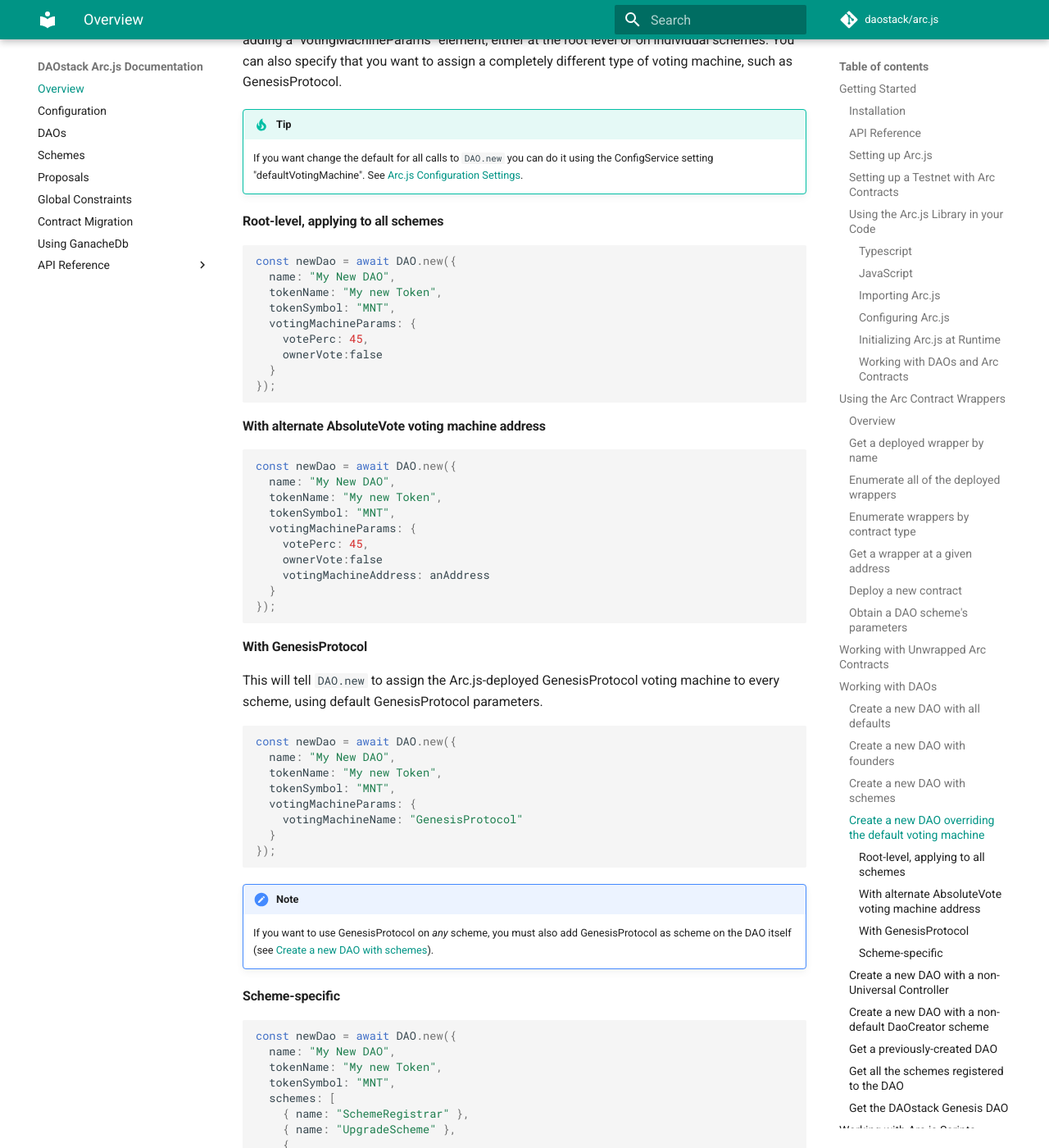
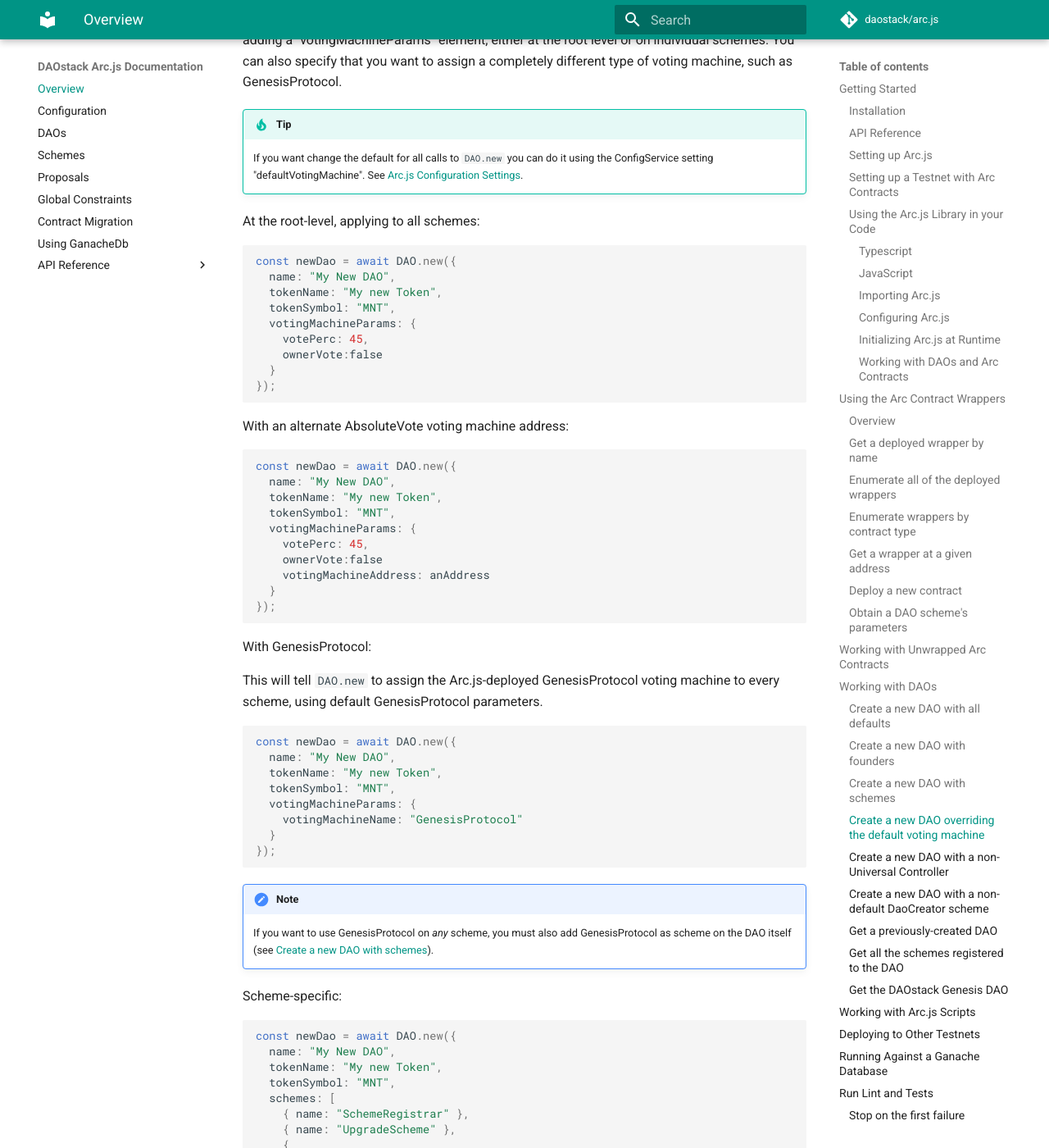
Before and after one commit to daostack/arc.js_legacy, an MkDocs documentation site: the page built from docs/Home.md, in a window 1280 px wide and 1400 px high, scrolled down 9151 px. Shown: the whole window at 82% size. Built offline with MkDocs 1.6.1 and Material for MkDocs 9.7.7, drawn with Linux system fonts in a browser that asks for light colours; comment, search, counter and statistics services are not loaded; old or Windows-style settings are respelled for this version of MkDocs; some of the changed text lies outside the part shown.

Commit message:
More documentation

````diff
--- a/docs/Home.md
+++ b/docs/Home.md
@@ -371,7 +371,7 @@ By default, `DAO.new` assigns the AbsoluteVote voting machine to each scheme, wi
 !!! tip
     If you want change the default for all calls to `DAO.new` you can do it using the ConfigService setting "defaultVotingMachine". See [Arc.js Configuration Settings](Configuration.md).
 
-#### Root-level, applying to all schemes
+At the root-level, applying to all schemes:
 
 ```javascript
 const newDao = await DAO.new({
@@ -385,7 +385,7 @@ const newDao = await DAO.new({
 });
 ```
 
-#### With alternate AbsoluteVote voting machine address
+With an alternate AbsoluteVote voting machine address:
 
 ```javascript
 const newDao = await DAO.new({
@@ -400,7 +400,7 @@ const newDao = await DAO.new({
 });
 ```
 
-#### With GenesisProtocol
+With GenesisProtocol:
 
 This will tell `DAO.new` to assign the Arc.js-deployed GenesisProtocol voting machine to every scheme, using default GenesisProtocol parameters.
 
@@ -417,7 +417,7 @@ const newDao = await DAO.new({
 !!! note
     If you want to use GenesisProtocol on _any_ scheme, you must also add GenesisProtocol as scheme on the DAO itself (see [Create a new DAO with schemes](#create-a-new-dao-with-schemes)).
 
-#### Scheme-specific
+Scheme-specific:
 
 ```javascript
 const newDao = await DAO.new({
````
Also changed, not shown: other parts of docs/Home.md (+2 -2 lines), 2 other files.
